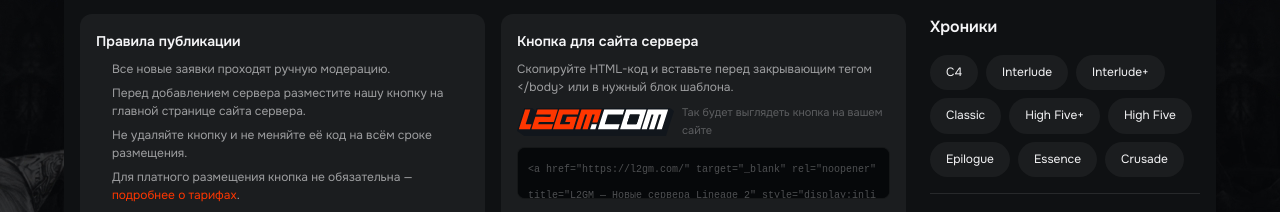
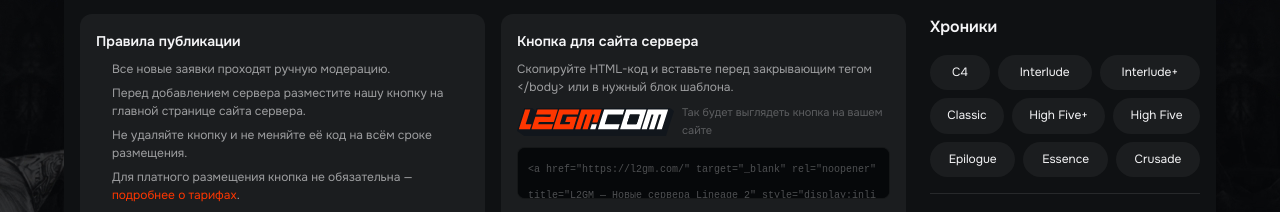
Before and after one commit to bogdankutsekonnn-oss/l2gm2, a Nuxt app: page /add-server in a window 1280 px wide. Shown: the part 404-616 px from the top of the page. Built offline with nearby package versions, Linux system fonts and the light colour scheme.

Commit message:
Отображение иконок в карточке

```diff
--- a/components/FiltersPanel.vue
+++ b/components/FiltersPanel.vue
@@ -197,13 +197,14 @@
 }
 
 .filter-chip {
-  display: inline-block;
+  flex: 1 1 auto;
   padding: 8px 16px;
   background: var(--secondary-main);
   color: var(--secondary-contrast);
   border-radius: var(--radius-full);
   text-decoration: none;
   font-size: var(--font-sm);
+  text-align: center;
   transition: all 0.2s;
 }
 
--- a/components/ServerCard.vue
+++ b/components/ServerCard.vue
@@ -26,7 +26,7 @@
 
       <div v-if="server.icons?.length" class="server-card__badges">
         <img
-          v-for="badge in server.icons"
+          v-for="badge in server.icons?.slice(0, 1)"
           :key="badge"
           :src="`/images/badges/${badge}.png`"
           :alt="badgeText(badge)"
@@ -76,7 +76,7 @@
         </div>
         <div v-if="server.icons?.length" class="server-card__badges">
           <img
-            v-for="badge in server.icons"
+            v-for="badge in server.icons?.slice(0, 1)"
             :key="badge"
             :src="`/images/badges/${badge}.png`"
             :alt="badgeText(badge)"
--- a/pages/add-server/index.vue
+++ b/pages/add-server/index.vue
@@ -262,7 +262,7 @@
                     'chip',
                     { 'chip--active': form.extras.includes(extra.id) },
                   ]"
-                  @click="toggleChip(form.extras, extra.id)"
+                  @click="form.extras = form.extras.includes(extra.id) ? [] : [extra.id]"
                 >
                   <img :src="extra.icon" :alt="extra.name" class="chip__icon" />
                   {{ extra.name }}
```
